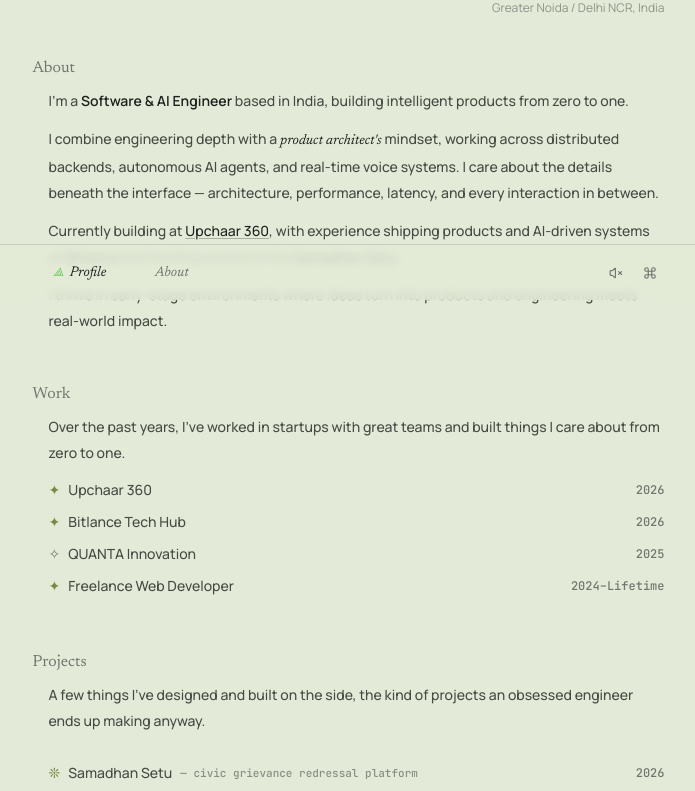
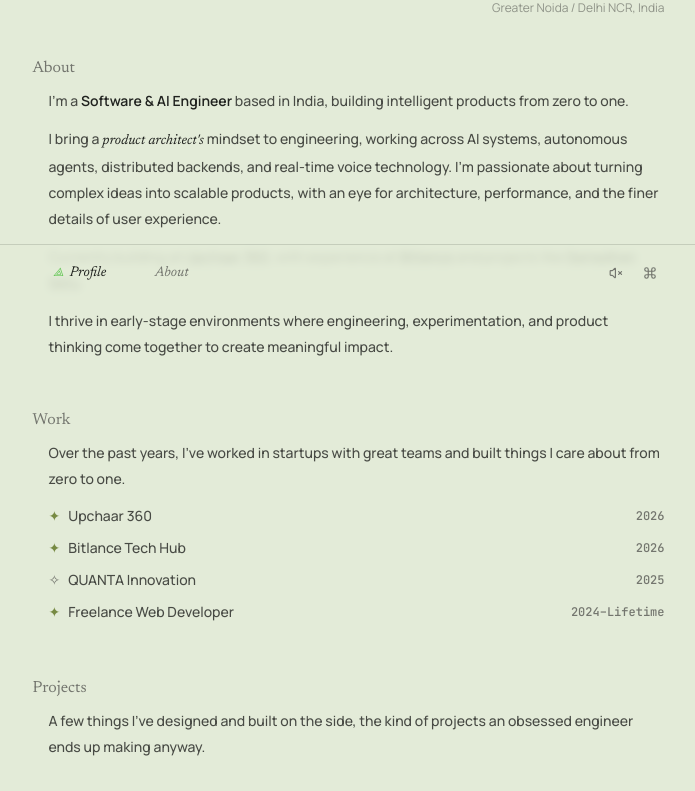
Before and after one commit to codexuttam/portfolio, a Next.js app: page / in a window 1280 px wide. Shown: the part 500-1291 px from the top of the page, without its empty margins (289-984 px from the left). Built offline with nearby package versions, Linux system fonts and the light colour scheme.

Commit message:
feat: update bio copy and remove all em dashes from portfolio

```diff
--- a/src/app/about/page.tsx
+++ b/src/app/about/page.tsx
@@ -60,11 +60,11 @@ export default function AboutPage() {
                 </p>
 
                 <p>
-                  I combine engineering depth with a{" "}
+                  I bring a{" "}
                   <span className="font-baskerville font-medium italic text-[#778A43]">
                     product architect&apos;s
                   </span>{" "}
-                  mindset, working across distributed backends, autonomous AI agents, and real-time voice systems. I care about the details beneath the interface — architecture, performance, latency, and every interaction in between.
+                  mindset to engineering, working across AI systems, autonomous agents, distributed backends, and real-time voice technology. I&apos;m passionate about turning complex ideas into scalable products, with an eye for architecture, performance, and the finer details of user experience.
                 </p>
 
                 <p>
@@ -78,9 +78,9 @@ export default function AboutPage() {
                   >
                     Upchaar 360
                   </a>
-                  , with experience shipping products and AI-driven systems at{" "}
+                  , with experience at{" "}
                   <a
-                    href="https://www.bitlancetechhub.com/"
+                    href="https://bitlancetechhub.com/"
                     target="_blank"
                     rel="noopener noreferrer"
                     onClick={() => soundManager.playClick()}
@@ -88,9 +88,9 @@ export default function AboutPage() {
                   >
                     Bitlance
                   </a>{" "}
-                  and building solutions like{" "}
+                  and projects like{" "}
                   <a
-                    href="https://samadhan-setu-g8en.onrender.com/"
+                    href="https://samadhan-setu-sandy.vercel.app/"
                     target="_blank"
                     rel="noopener noreferrer"
                     onClick={() => soundManager.playClick()}
@@ -102,7 +102,7 @@ export default function AboutPage() {
                 </p>
 
                 <p>
-                  I thrive in early-stage environments where ideas turn into products and engineering meets real-world impact.
+                  I thrive in early-stage environments where engineering, experimentation, and product thinking come together to create meaningful impact.
                 </p>
 
                 <div className="pt-6 border-t border-[#20221F]/10 space-y-2">
--- a/src/app/layout.tsx
+++ b/src/app/layout.tsx
@@ -8,7 +8,7 @@ export const viewport: Viewport = {
 };
 
 export const metadata: Metadata = {
-  title: "Uttamraj Singh — Software & AI Engineer | Portfolio",
+  title: "Uttamraj Singh | Software & AI Engineer Portfolio",
   description:
     "Personal portfolio of Uttamraj Singh. Computer Science engineering student specializing in AI/ML, full-stack systems, and AI-powered products. Making ideas feel real.",
   keywords: [
@@ -28,14 +28,14 @@ export const metadata: Metadata = {
     type: "website",
     locale: "en_US",
     url: "https://uttamrajsingh.dev",
-    title: "Uttamraj Singh — Software & AI Engineer",
+    title: "Uttamraj Singh | Software & AI Engineer",
     description:
       "Making ideas feel real. Software and AI-powered products engineered from first principles to production details.",
     siteName: "Uttamraj Singh Portfolio",
   },
   twitter: {
     card: "summary_large_image",
-    title: "Uttamraj Singh — Software & AI Engineer",
+    title: "Uttamraj Singh | Software & AI Engineer",
     description:
       "Making ideas feel real. Software and AI-powered products engineered from first principles to production details.",
   },
--- a/src/app/page.tsx
+++ b/src/app/page.tsx
@@ -66,11 +66,11 @@ export default function HomePage() {
                       based in India, building intelligent products from zero to one.
                     </p>
                     <p>
-                      I combine engineering depth with a{" "}
+                      I bring a{" "}
                       <span className="italic font-baskerville text-[#20221F]">
                         product architect&apos;s
                       </span>{" "}
-                      mindset, working across distributed backends, autonomous AI agents, and real-time voice systems. I care about the details beneath the interface — architecture, performance, latency, and every interaction in between.
+                      mindset to engineering, working across AI systems, autonomous agents, distributed backends, and real-time voice technology. I&apos;m passionate about turning complex ideas into scalable products, with an eye for architecture, performance, and the finer details of user experience.
                     </p>
                     <p>
                       Currently building at{" "}
@@ -83,9 +83,9 @@ export default function HomePage() {
                       >
                         Upchaar 360
                       </a>
-                      , with experience shipping products and AI-driven systems at{" "}
+                      , with experience at{" "}
                       <a
-                        href="https://www.bitlancetechhub.com/"
+                        href="https://bitlancetechhub.com/"
                         target="_blank"
                         rel="noopener noreferrer"
                         onClick={() => soundManager.playClick()}
@@ -93,9 +93,9 @@ export default function HomePage() {
                       >
                         Bitlance
                       </a>{" "}
-                      and building solutions like{" "}
+                      and projects like{" "}
                       <a
-                        href="https://samadhan-setu-g8en.onrender.com/"
+                        href="https://samadhan-setu-sandy.vercel.app/"
                         target="_blank"
                         rel="noopener noreferrer"
                         onClick={() => soundManager.playClick()}
@@ -106,7 +106,7 @@ export default function HomePage() {
                       .
                     </p>
                     <p>
-                      I thrive in early-stage environments where ideas turn into products and engineering meets real-world impact.
+                      I thrive in early-stage environments where engineering, experimentation, and product thinking come together to create meaningful impact.
                     </p>
                   </div>
                 </div>
--- a/src/app/work/[slug]/page.tsx
+++ b/src/app/work/[slug]/page.tsx
@@ -31,15 +31,15 @@ export async function generateMetadata({
 
   if (!project) {
     return {
-      title: "Project Not Found — Uttamraj Singh",
+      title: "Project Not Found | Uttamraj Singh",
     };
   }
 
   return {
-    title: `${project.title} — Case Study | Uttamraj Singh`,
+    title: `${project.title} | Case Study | Uttamraj Singh`,
     description: project.shortDescription,
     openGraph: {
-      title: `${project.title} — Uttamraj Singh`,
+      title: `${project.title} | Uttamraj Singh`,
       description: project.shortDescription,
     },
   };
--- a/src/components/about.tsx
+++ b/src/components/about.tsx
@@ -72,7 +72,7 @@ export function About() {
                 I&apos;m a computer science student focused on{" "}
                 <span className="italic font-serif-italic text-[#778A43]">AI/ML</span> and{" "}
                 <span className="font-medium text-[#20221F]">full-stack engineering</span>. I like
-                working across the whole stack — interfaces, APIs, databases, deployment, and the
+                working across the whole stack: interfaces, APIs, databases, deployment, and the
                 small decisions that make a product feel{" "}
                 <span className="italic font-serif-italic text-[#20221F]">right</span>.
               </p>
--- a/src/components/command-palette.tsx
+++ b/src/components/command-palette.tsx
@@ -44,7 +44,7 @@ export function CommandPalette({ isOpen, onClose }: CommandPaletteProps) {
   const navigationItems = [
     {
       category: "Navigation",
-      title: "Work — Selected Projects",
+      title: "Work // Selected Projects",
       subtitle: "Explore production systems & prototypes",
       action: () => {
         router.push("#work");
@@ -54,7 +54,7 @@ export function CommandPalette({ isOpen, onClose }: CommandPaletteProps) {
     },
     {
       category: "Navigation",
-      title: "About — Background & Philosophy",
+      title: "About // Background & Philosophy",
       subtitle: "Engineering mindset & technology foundations",
       action: () => {
         router.push("#about");
@@ -64,7 +64,7 @@ export function CommandPalette({ isOpen, onClose }: CommandPaletteProps) {
     },
     {
       category: "Navigation",
-      title: "Contact — Let's Connect",
+      title: "Contact // Let's Connect",
       subtitle: "Collaboration, opportunities, and discussions",
       action: () => {
         router.push("#contact");
--- a/src/components/editorial-projects-section.tsx
+++ b/src/components/editorial-projects-section.tsx
@@ -79,7 +79,7 @@ export function EditorialProjectsSection() {
 
                   {/* Category Pill for quick context */}
                   <span className="hidden sm:inline-block text-[11px] font-mono text-[#73756E]/80">
-                    — {project.category.toLowerCase()}
+                    / {project.category.toLowerCase()}
                   </span>
 
                   {/* Year Right Aligned */}
--- a/src/components/hero.tsx
+++ b/src/components/hero.tsx
@@ -73,7 +73,7 @@ export function Hero() {
 
             {/* Introduction Copy */}
             <p className="text-lg sm:text-xl text-[#73756E] leading-relaxed max-w-2xl font-light mb-10">
-              Hi, I&apos;m Uttamraj Singh &mdash; an AI &amp; Software Engineer, currently serving as Founding CTO at{" "}
+              Hi, I&apos;m Uttamraj Singh, an AI &amp; Software Engineer, currently serving as Founding CTO at{" "}
               <a
                 href="https://www.upchar360.com/"
                 target="_blank"
@@ -186,7 +186,7 @@ export function Hero() {
                 {/* Minimal Caption at bottom of photograph */}
                 <div className="absolute bottom-0 inset-x-0 z-20 p-4 bg-gradient-to-t from-[#141612] via-[#141612]/90 to-transparent flex items-center justify-between border-t border-[#E3EBD8]/10 font-mono text-[11px] text-[#E3EBD8]/80">
                   <span className="tracking-widest">
-                    UTTAMRAJ SINGH — 2026 ARCHIVE
+                    UTTAMRAJ SINGH // 2026 ARCHIVE
                   </span>
                   <span className="text-[#BFDF64] font-semibold tracking-wider">
                     [REF: US-01]
--- a/src/components/text-scramble.tsx
+++ b/src/components/text-scramble.tsx
@@ -9,7 +9,7 @@ interface TextScrambleProps {
   speed?: number;
 }
 
-const CHARACTERS = "abcdefghijklmnopqrstuvwxyz0123456789!<>-_\\/[]{}—=+*^?#________";
+const CHARACTERS = "abcdefghijklmnopqrstuvwxyz0123456789!<>-_\\/[]{}=+*^?#________";
 
 export function TextScramble({
   text,
--- a/src/data/profile.ts
+++ b/src/data/profile.ts
@@ -70,7 +70,7 @@ export const profileData: ProfileData = {
   headlinePrefix: "Making ideas feel",
   headlineEmphasis: "real.",
   bioIntro:
-    "Hi, I'm Uttamraj Singh — an AI & Software Engineer, currently serving as Founding CTO at Upchaar 360 and building autonomous AI systems at Bitlance Tech Hub, with a focus on scalable platforms, intelligent automation, and end-to-end product engineering.",
+    "Hi, I'm Uttamraj Singh, an AI & Software Engineer, currently serving as Founding CTO at Upchaar 360 and building autonomous AI systems at Bitlance Tech Hub, with a focus on scalable platforms, intelligent automation, and end-to-end product engineering.",
   location: "India / Available Globally",
   discipline: "Computer Science Engineering (AI/ML)",
   currentFocus: "Agentic Workflows, Voice AI & Production Systems",
@@ -131,7 +131,7 @@ export const profileData: ProfileData = {
   ],
   achievements: [
     {
-      title: "2nd Prize — Campus Project Exhibition",
+      title: "2nd Prize - Campus Project Exhibition",
       period: "Feb. 2026",
       description:
         "Awarded 2nd prize for developing Samadhan Setu, an AI-powered civic grievance redressal platform.",
@@ -139,24 +139,24 @@ export const profileData: ProfileData = {
     },
     {
       title: "Google Campus Ambassador",
-      period: "Oct. 2025 – Feb. 2026",
+      period: "Oct. 2025 - Feb. 2026",
       description:
         "Engaged and mentored campus learners on real-world AI applications, technical communication, and community outreach.",
     },
     {
-      title: "Campus Ambassador — HackWithIndia",
-      period: "Oct. 2025 – Jan. 2026",
+      title: "Campus Ambassador - HackWithIndia",
+      period: "Oct. 2025 - Jan. 2026",
       description:
         "Organized hackathons and technical webinars fostering student innovation and collaborative problem-solving.",
     },
     {
-      title: "Top 50 / 500 Finalist — Hackemon Hackathon",
+      title: "Top 50 / 500 Finalist - Hackemon Hackathon",
       period: "2025",
       description:
         "Ranked in the top 10% of participants for rapid prototyping and algorithmic problem solving.",
     },
     {
-      title: "Open Source Contributor — Social Summer of Code",
+      title: "Open Source Contributor - Social Summer of Code",
       period: "2025",
       description:
         "Collaborated on real-world open-source repositories improving feature development and code quality.",
@@ -166,9 +166,9 @@ export const profileData: ProfileData = {
     headline: "Curious by nature. Builder by choice.",
     narrative: [
       "I'm a Software & AI Engineer based in India, building intelligent products from zero to one.",
-      "I combine engineering depth with a product architect's mindset, working across distributed backends, autonomous AI agents, and real-time voice systems. I care about the details beneath the interface — architecture, performance, latency, and every interaction in between.",
-      "Currently building at Upchaar 360, with experience shipping products and AI-driven systems at Bitlance and building solutions like Samadhan Setu.",
-      "I thrive in early-stage environments where ideas turn into products and engineering meets real-world impact.",
+      "I bring a product architect's mindset to engineering, working across AI systems, autonomous agents, distributed backends, and real-time voice technology. I'm passionate about turning complex ideas into scalable products, with an eye for architecture, performance, and the finer details of user experience.",
+      "Currently building at Upchaar 360, with experience at Bitlance and projects like Samadhan Setu.",
+      "I thrive in early-stage environments where engineering, experimentation, and product thinking come together to create meaningful impact.",
     ],
     technologies: [
       "Next.js",
@@ -210,7 +210,7 @@ export const profileData: ProfileData = {
   contact: {
     headlinePrefix: "Have a good",
     headlineEmphasis: "one.",
-    copy: "Whether you have an ambitious product idea, a challenging engineering problem in AI/ML systems, or an internship opportunity — my inbox is always open.",
+    copy: "Whether you have an ambitious product idea, a challenging engineering problem in AI/ML systems, or an internship opportunity, my inbox is always open.",
     phone: "+91 8318768905",
     email: "uttamrajsingh423@gmail.com",
     github: "https://github.com/codexuttam",
--- a/src/data/projects.ts
+++ b/src/data/projects.ts
@@ -55,7 +55,7 @@ export const projectsData: ProjectItem[] = [
       "NLP",
     ],
     caseStudyUrl: "/work/samadhan-setu",
-    liveUrl: "https://samadhan-setu-g8en.onrender.com/",
+    liveUrl: "https://samadhan-setu-sandy.vercel.app/",
     status: "Case Study Available",
     year: "2026",
     role: "System Designer & Lead Developer",
```
